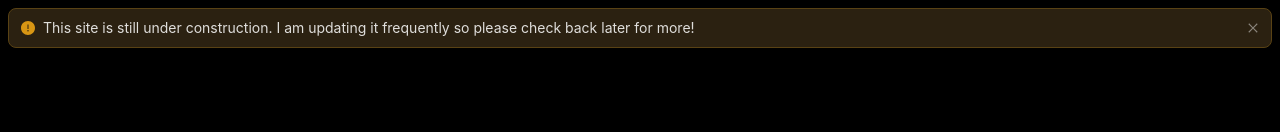
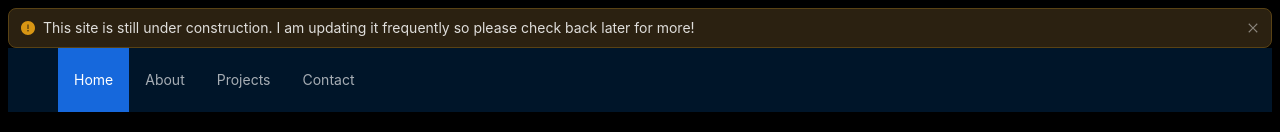
Before and after one commit to jaybihola/mysite, a React (Vite) app: page / in a window 1280 px wide. Shown: the top 132 px of the page. Built offline with nearby package versions, Linux system fonts and the light colour scheme.

Commit message:
implement router

```diff
--- a/package.json
+++ b/package.json
@@ -14,6 +14,7 @@
     "prettier": "^2.8.4",
     "react": "^18.2.0",
     "react-dom": "^18.2.0",
+    "react-router-dom": "^6.11.1",
     "styled-components": "^5.3.8"
   },
   "devDependencies": {
--- a/src/App.tsx
+++ b/src/App.tsx
@@ -1,15 +1,16 @@
-import { useState } from "react";
+import React, { useState } from "react";
 import { Home } from "./Pages/Home";
 import { ConfigProvider, Layout, theme, Alert, Menu } from "antd";
 import styled from "styled-components";
 import { Footer } from "./Components/Footer";
-import { menuItems } from "./helpers";
+import { BrowserRouter as Router, Routes, Route } from "react-router-dom";
+import { MainContainer } from "./Pages/MainContainer/MainContainer";
 
 const { Content, Footer: AntdFooter, Header: AntdHeader } = Layout;
 
 function App() {
   const [count, setCount] = useState(0);
-  const showMenu = false;
+  const showMenu = true;
   return (
     <ConfigProvider
       theme={{
@@ -17,20 +18,24 @@ function App() {
       }}
     >
       <Layout>
-        <Alert
-          message="This site is still under construction. I am updating it frequently so please check back later for more!"
-          type="warning"
-          showIcon
-          closable
-        />
-        {showMenu && (
-          <AntdHeader>
-            <Menu items={menuItems} mode={"horizontal"} theme="dark" />
-          </AntdHeader>
-        )}
-        <Content style={{ padding: `0 10px` }}>
-          <Home />
-        </Content>
+        <Router>
+          <Routes>
+            <Route path={"/"} element={<MainContainer />}>
+              <Route
+                index
+                element={
+                  <Content style={{ padding: `0 10px` }}>
+                    <Home />
+                  </Content>
+                }
+              />
+              <Route path="about" element={<div>about</div>} />
+              <Route path="projects" element={<div>projects</div>} />
+              <Route path="contact" element={<div>contact</div>} />
+            </Route>
+          </Routes>
+        </Router>
+
         <AntdFooter style={{ textAlign: "center" }}>
           <Footer />
         </AntdFooter>
--- a/src/Components/Navbar/Navbar.tsx
+++ /dev/null
@@ -1,3 +0,0 @@
-import React from "react";
-// build navbar component in react using antd menu
-import { Menu } from "antd";
--- a/src/Components/Navbar/index.ts
+++ /dev/null
@@ -1 +0,0 @@
-export * from "./Navbar";
--- /dev/null
+++ b/src/Pages/MainContainer/MainContainer.tsx
@@ -0,0 +1,32 @@
+import { Outlet, useNavigate } from "react-router-dom";
+import { Alert, Layout, Menu } from "antd";
+import React from "react";
+import { menuItems } from "../../helpers";
+
+const { Content, Footer: AntdFooter, Header: AntdHeader } = Layout;
+
+export const MainContainer: React.FC = () => {
+  const navigate = useNavigate();
+  return (
+    <>
+      <Alert
+        message="This site is still under construction. I am updating it frequently so please check back later for more!"
+        type="warning"
+        showIcon
+        closable
+      />
+      <AntdHeader>
+        <Menu
+          items={menuItems}
+          mode={"horizontal"}
+          theme="dark"
+          defaultSelectedKeys={[""]}
+          onClick={(e) => {
+            navigate(e.key);
+          }}
+        />
+      </AntdHeader>
+      <Outlet />
+    </>
+  );
+};
--- a/src/helpers.tsx
+++ b/src/helpers.tsx
@@ -2,7 +2,7 @@ import type { MenuProps } from "antd";
 import { Menu } from "antd";
 
 export const menuItems: MenuProps["items"] = [
-  { label: "Home", key: "home" },
+  { label: "Home", key: "" },
   { label: "About", key: "about" },
   { label: "Projects", key: "projects" },
   { label: "Contact", key: "contact" },
```
Also changed, not shown: 1 other file (tests, documents, lock files or other folders).
